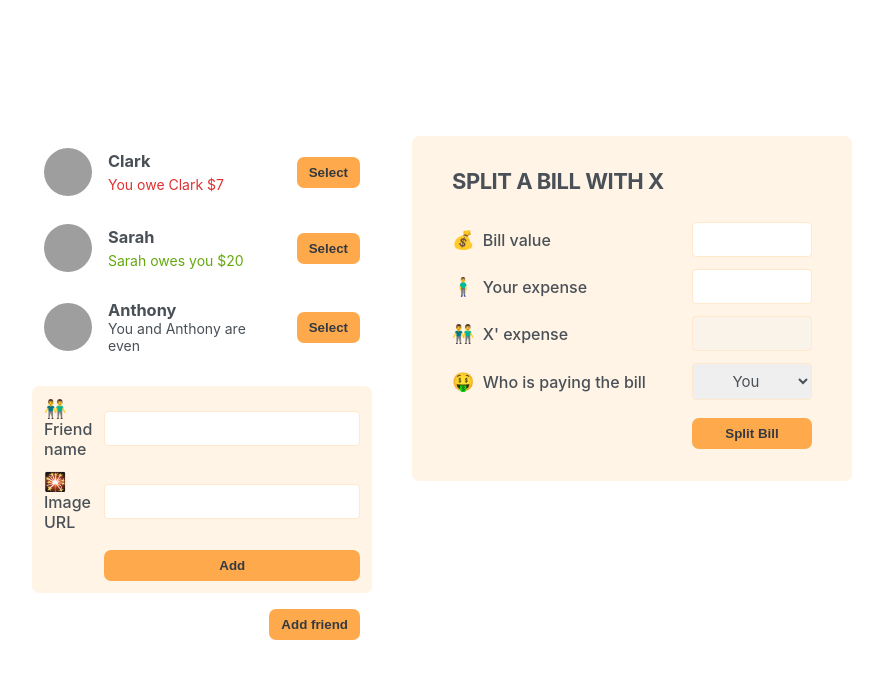
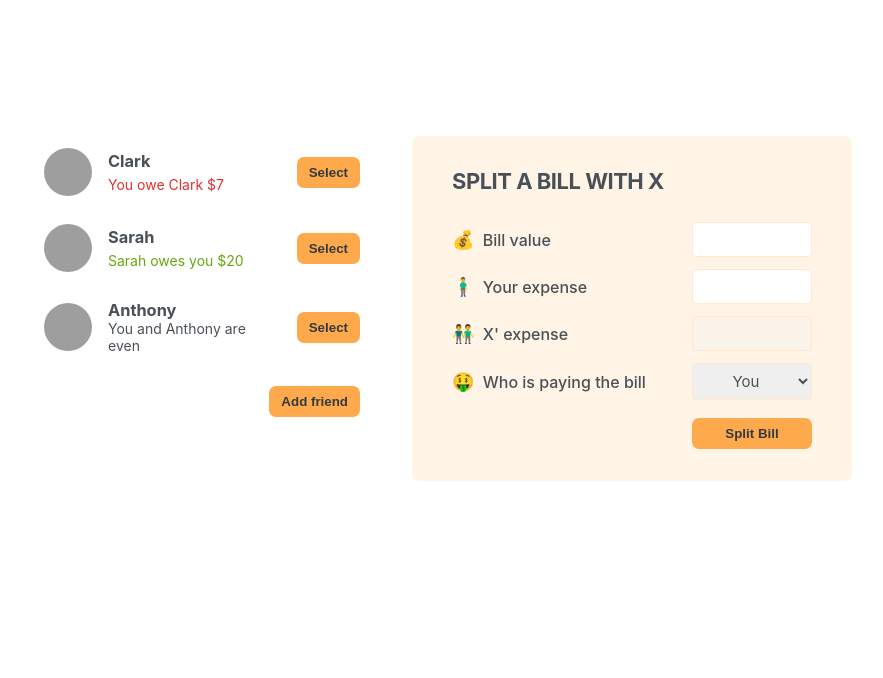
Before and after one commit to Tarun-Mittal-cell/eat-n-split-react-app, a React (Create React App) app: page / in a window 1280 px wide. Shown: the top 678 px of the page, without its empty margins (198-1081 px from the left). Built offline with nearby package versions, Linux system fonts and the light colour scheme; grey boxes are pictures that could not be loaded.

Commit message:
added state to form

```diff
--- a/src/App.js
+++ b/src/App.js
@@ -1,3 +1,5 @@
+import { useState } from "react";
+
 const initialFriends = [
   {
     id: 118836,
@@ -19,13 +21,29 @@
   },
 ];
 
+function Button({ children, onClick }) {
+  return (
+    <button className="button" onClick={onClick}>
+      {children}
+    </button>
+  );
+}
+
 export default function App() {
+  const [showAddFriend, setShowAddFriend] = useState(false);
+
+  function handleShowAddFriend() {
+    setShowAddFriend((setShowAddFriend) => !setShowAddFriend);
+  }
+
   return (
     <div className="app">
       <div className="sidebar">
         <FriendsList />
-        <FormAddFriend />
-        <Button>Add friend</Button>
+        {showAddFriend && <FormAddFriend />}
+        <Button onClick={handleShowAddFriend}>
+          {showAddFriend ? "Close" : "Add friend"}
+        </Button>
       </div>
 
       <FormSplitBill />
@@ -68,10 +86,6 @@
   );
 }
 
-function Button({ children }) {
-  return <button className="button">{children}</button>;
-}
-
 function FormAddFriend() {
   return (
     <form className="form-add-friend">
```
